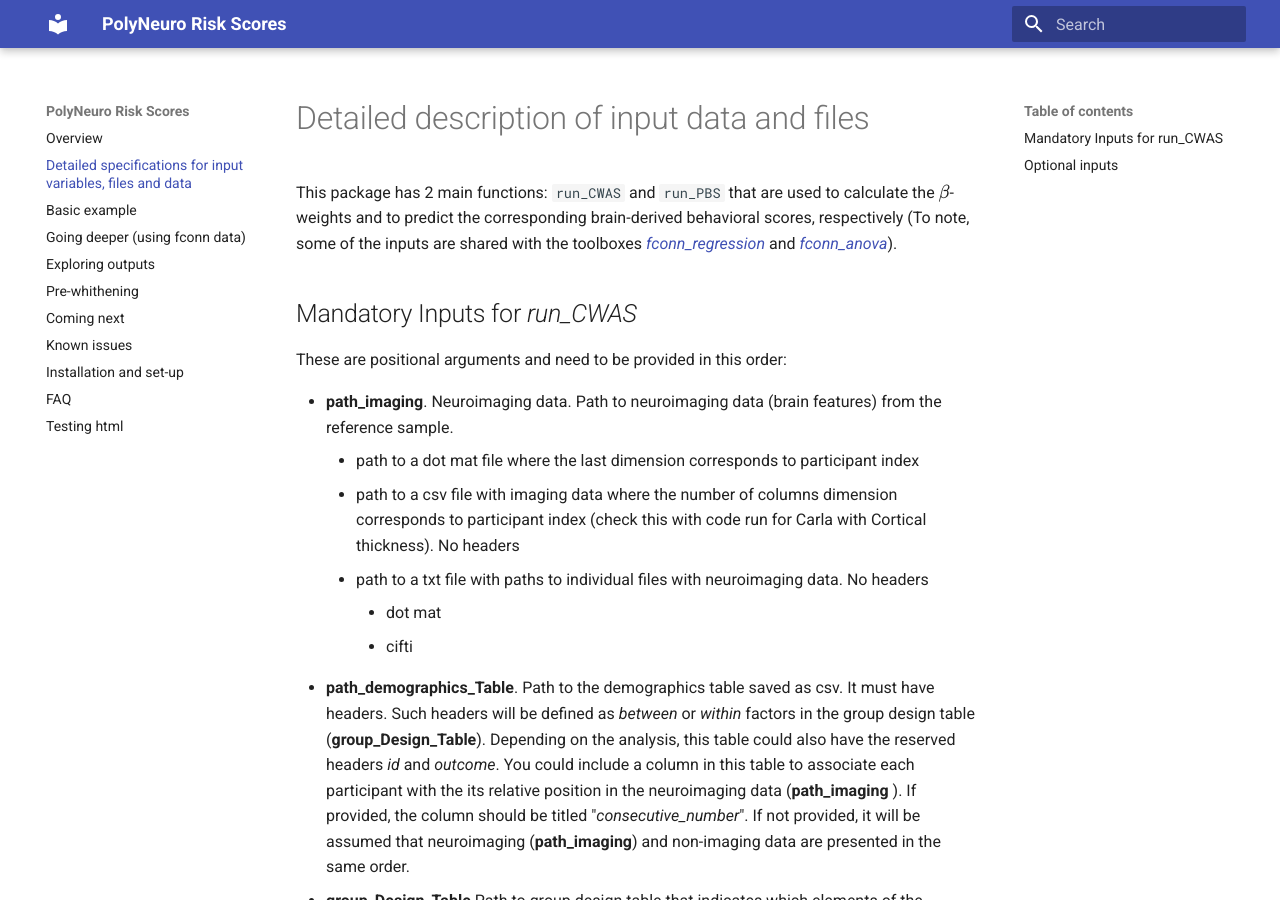
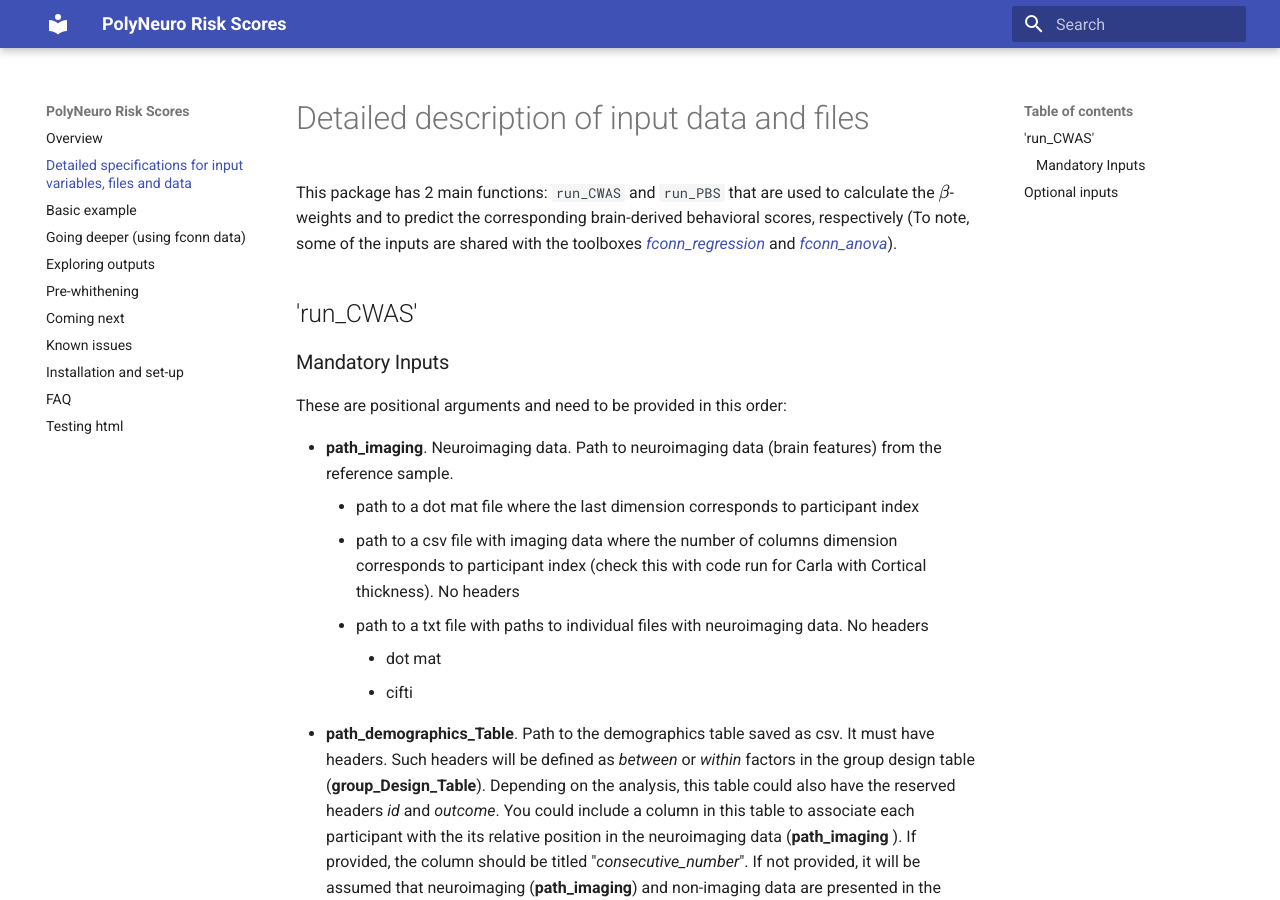
Before and after one commit to omiranda/polyneuro_risk_score, an MkDocs documentation site: the page built from docs/detailed_description.md, in a window 1280 px wide and 900 px high. Built offline with MkDocs 1.6.1 and Material for MkDocs 9.7.7, drawn with Linux system fonts in a browser that asks for light colours; formulas are drawn with MathJax 3; old or Windows-style settings are respelled for this version of MkDocs.

Commit message:
Update detailed_description.md

```diff
--- a/docs/detailed_description.md
+++ b/docs/detailed_description.md
@@ -5,7 +5,8 @@
 This package has 2 main functions: `run_CWAS` and `run_PBS` that are used to calculate the \\( \beta\\)-weights and to predict the corresponding brain-derived behavioral scores, respectively (To note, some of the inputs are shared with the toolboxes [*fconn_regression*](https://fconn-regression.readthedocs.io/en/latest/) and [*fconn_anova*](https://fconn-anova.readthedocs.io/en/latest/)).
 
 
-## Mandatory Inputs for *run_CWAS*
+## 'run_CWAS'
+### Mandatory Inputs
 These are positional arguments and need to be provided in this order:
 
 - **path_imaging**. Neuroimaging data. Path to neuroimaging data (brain features) from the reference sample.
```
